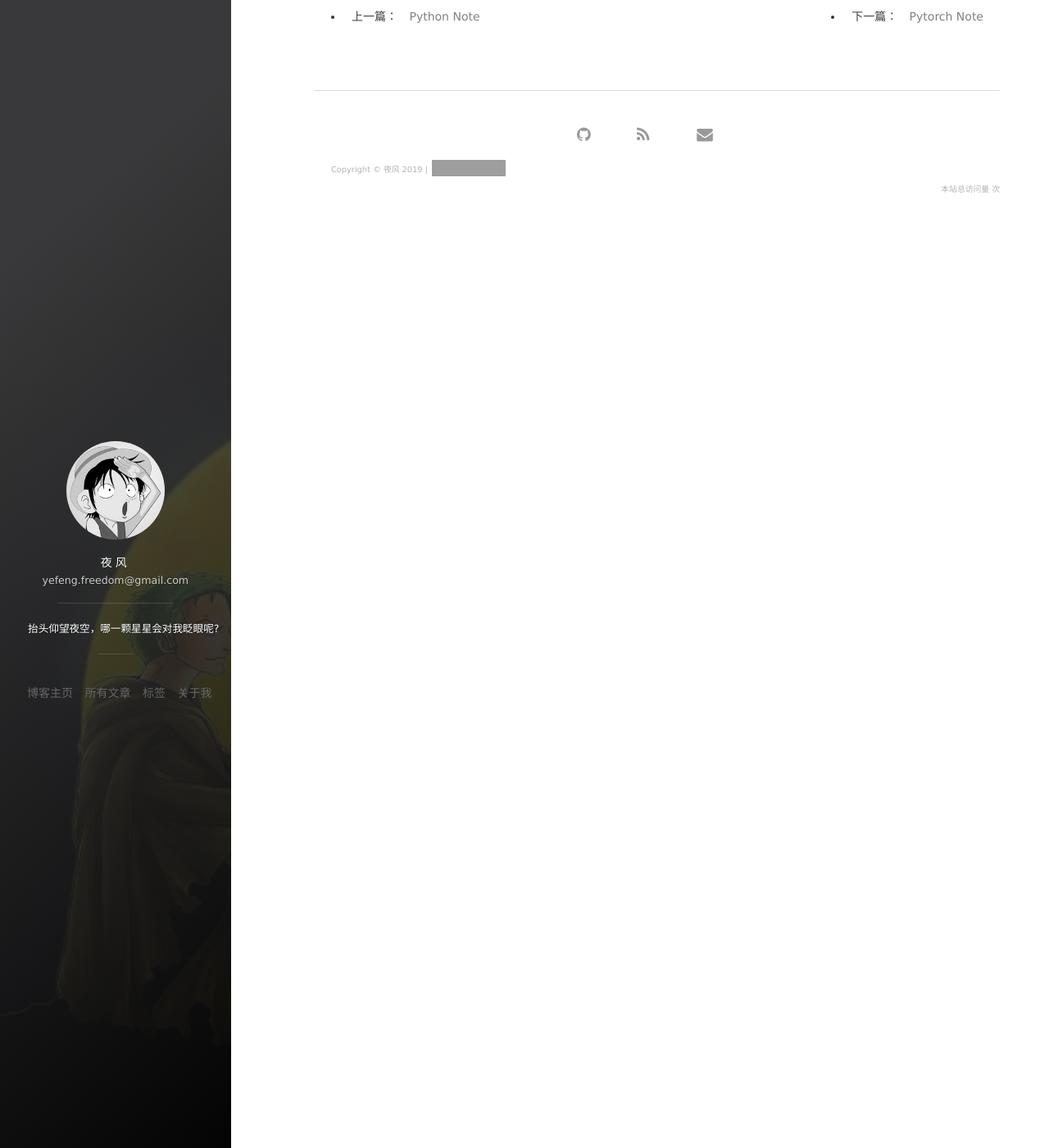
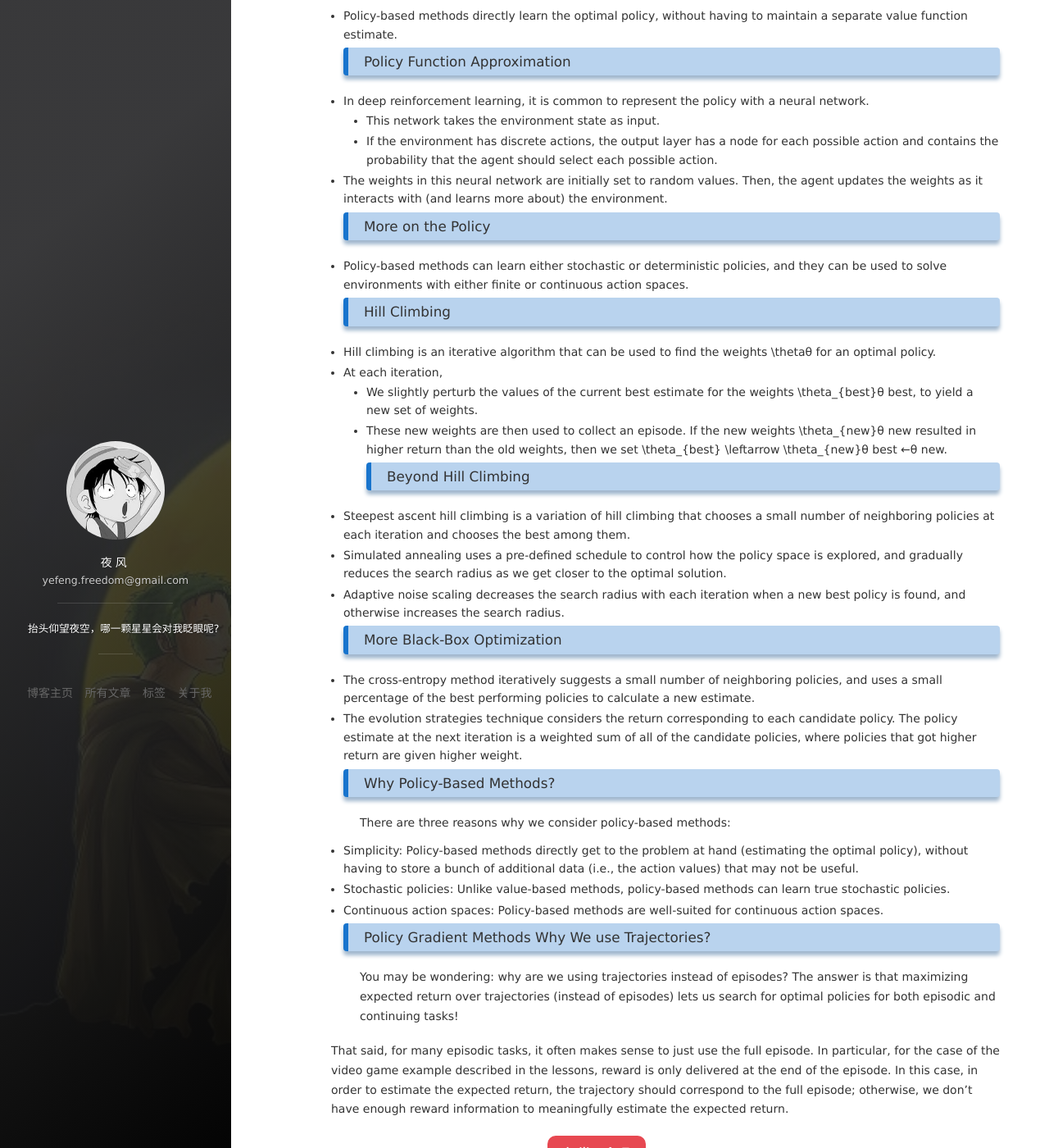
Before and after one commit to yefengjie/yefengjie.github.io, a Jekyll site: the page built from _posts/2018-11-30-ai_reinforcement_learning_notes.md, in a window 1280 px wide and 1400 px high, scrolled down 3241 px. Shown: the whole window at 82% size. Built offline with Jekyll 4.4.1, drawn with Linux system fonts in a browser that asks for light colours; nearby versions of some CDN libraries; comment, search, counter and statistics services are not loaded; some of the changed text lies outside the part shown; grey boxes are pictures that could not be loaded.

Commit message:
doc: update rl note

```diff
--- a/_posts/2018-11-30-ai_reinforcement_learning_notes.md
+++ b/_posts/2018-11-30-ai_reinforcement_learning_notes.md
@@ -68,3 +68,34 @@ In this optional lesson, you'll learn how to apply deep reinforcement learning t
 - Read the most famous [blog post](http://karpathy.github.io/2016/05/31/rl/) on policy gradient methods.
 - Implement a policy gradient method to win at Pong in this [Medium post](https://medium.com/@dhruvp/how-to-write-a-neural-network-to-play-pong-from-scratch-956b57d4f6e0).
 - Learn more about [evolution strategies](https://blog.openai.com/evolution-strategies/) from OpenAI.
+### Value-based Methods vs Policy-based Methods
+- With value-based methods, the agent uses its experience with the environment to maintain an estimate of the optimal action-value function. The optimal policy is then obtained from the optimal action-value function estimate.
+- Policy-based methods directly learn the optimal policy, without having to maintain a separate value function estimate.
+### Policy Function Approximation
+- In deep reinforcement learning, it is common to represent the policy with a neural network.
+    - This network takes the environment state as input.
+    - If the environment has discrete actions, the output layer has a node for each possible action and contains the probability that the agent should select each possible action.
+- The weights in this neural network are initially set to random values. Then, the agent updates the weights as it interacts with (and learns more about) the environment.
+### More on the Policy
+- Policy-based methods can learn either stochastic or deterministic policies, and they can be used to solve environments with either finite or continuous action spaces.
+### Hill Climbing
+- Hill climbing is an iterative algorithm that can be used to find the weights \thetaθ for an optimal policy.
+- At each iteration,
+    - We slightly perturb the values of the current best estimate for the weights \theta_{best}θ best, to yield a new set of weights.
+    - These new weights are then used to collect an episode. If the new weights \theta_{new}θ new resulted in higher return than the old weights, then we set \theta_{best} \leftarrow \theta_{new}θ best ←θ new.
+### Beyond Hill Climbing
+- Steepest ascent hill climbing is a variation of hill climbing that chooses a small number of neighboring policies at each iteration and chooses the best among them.
+- Simulated annealing uses a pre-defined schedule to control how the policy space is explored, and gradually reduces the search radius as we get closer to the optimal solution.
+- Adaptive noise scaling decreases the search radius with each iteration when a new best policy is found, and otherwise increases the search radius.
+### More Black-Box Optimization
+- The cross-entropy method iteratively suggests a small number of neighboring policies, and uses a small percentage of the best performing policies to calculate a new estimate.
+- The evolution strategies technique considers the return corresponding to each candidate policy. The policy estimate at the next iteration is a weighted sum of all of the candidate policies, where policies that got higher return are given higher weight.
+### Why Policy-Based Methods?
+There are three reasons why we consider policy-based methods:
+- Simplicity: Policy-based methods directly get to the problem at hand (estimating the optimal policy), without having to store a bunch of additional data (i.e., the action values) that may not be useful.
+- Stochastic policies: Unlike value-based methods, policy-based methods can learn true stochastic policies.
+- Continuous action spaces: Policy-based methods are well-suited for continuous action spaces.
+### Policy Gradient Methods Why We use Trajectories?
+You may be wondering: why are we using trajectories instead of episodes? The answer is that maximizing expected return over trajectories (instead of episodes) lets us search for optimal policies for both episodic and continuing tasks!
+
+That said, for many episodic tasks, it often makes sense to just use the full episode. In particular, for the case of the video game example described in the lessons, reward is only delivered at the end of the episode. In this case, in order to estimate the expected return, the trajectory should correspond to the full episode; otherwise, we don't have enough reward information to meaningfully estimate the expected return.
```
